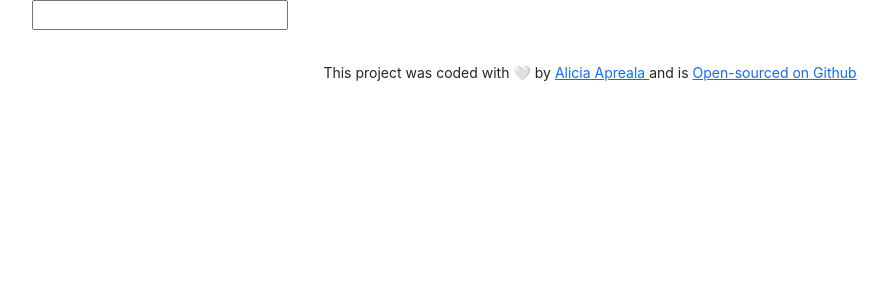
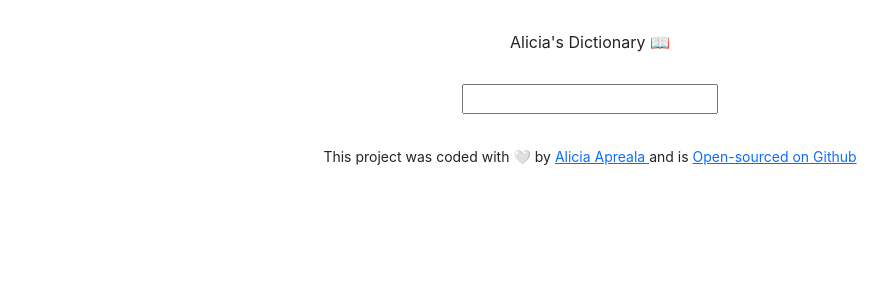
Before and after one commit to Aliciaasmbc/Dictionary-app, a React (Create React App) app: page / in a window 1280 px wide. Shown: the top 300 px of the page, without its empty margins (50-937 px from the left). Built offline with nearby package versions, Linux system fonts and the light colour scheme.

Commit message:
added a header

```diff
--- a/src/App.css
+++ b/src/App.css
@@ -1,3 +1,11 @@
+.App {
+  text-align: center;
+}
+
+.App-header {
+  margin: 30px 30px;
+}
+
 .app-footer {
   text-align: center;
   margin: 30px 0;
--- a/src/App.js
+++ b/src/App.js
@@ -5,7 +5,7 @@
   return (
     <div className="App">
       <div className="container">
-        <header className="App-header"></header>
+        <header className="App-header">Alicia's Dictionary 📖</header>
         <main>
           <Dictionary />
         </main>
```
